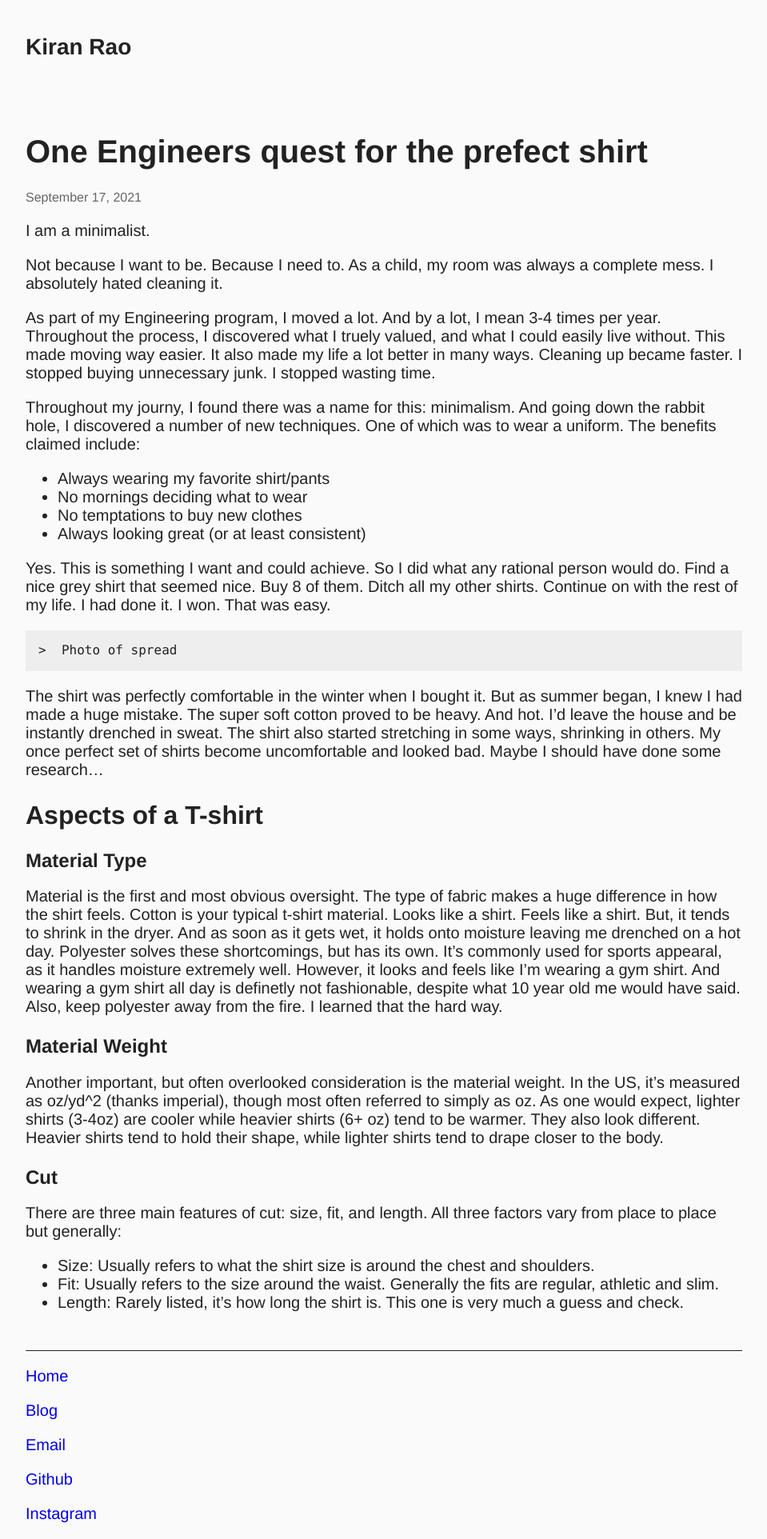
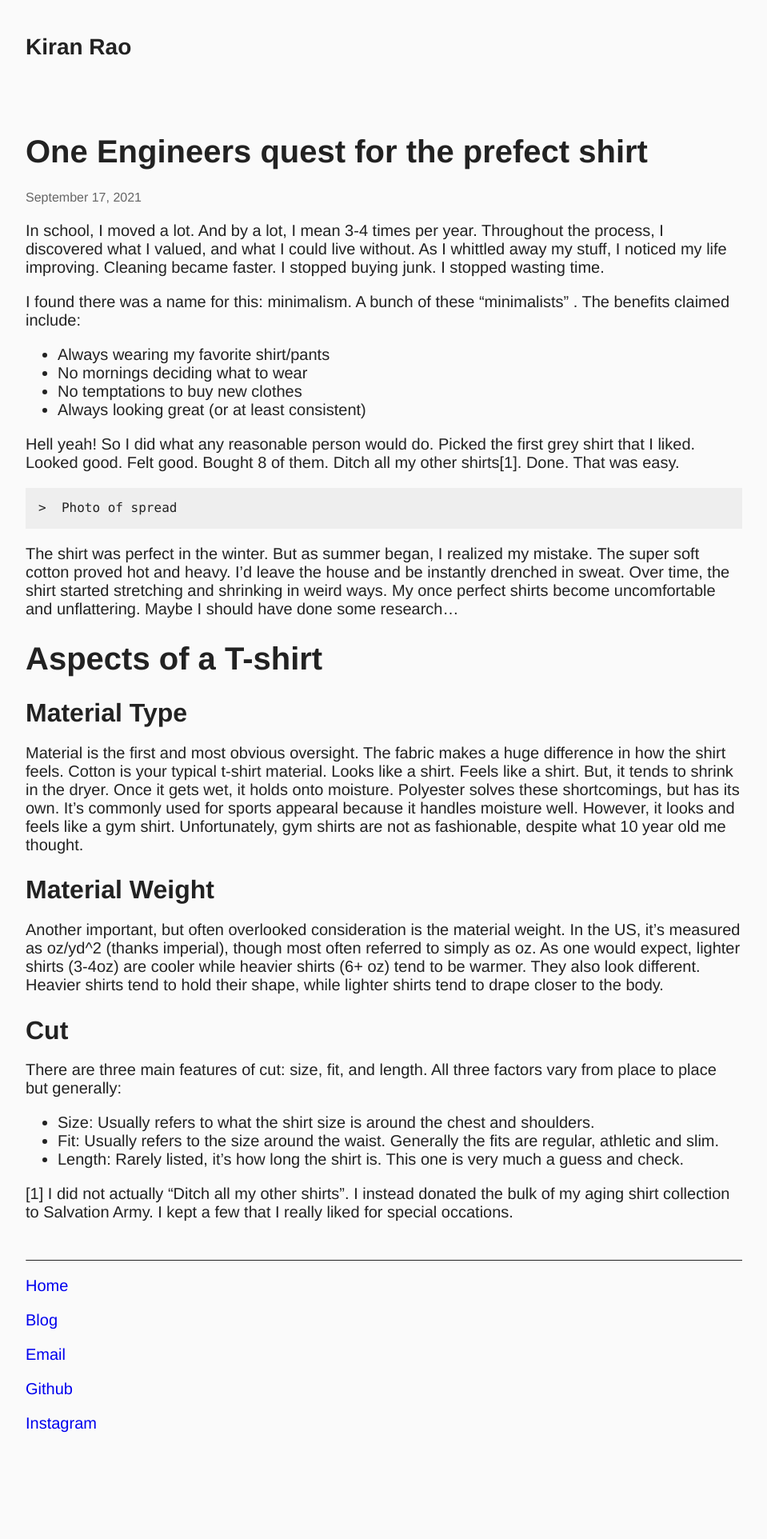
Before and after one commit to Kiran-Rao/kiran-rao.github.io, a Jekyll site: the page built from docs/_posts/2021-09-17-perfect-shirt.md, in a window 1280 px wide. Shown: the whole page at 80% size, without its empty margins (160-1119 px from the left). Built offline with Jekyll 4.4.1, drawn with Linux system fonts in a browser that asks for light colours; after the commit the page ends 1811 px from its top, so only the background shows below that.

Commit message:
First Pass Edit of Perfect Shirt

````diff
--- a/docs/_posts/2021-09-17-perfect-shirt.md
+++ b/docs/_posts/2021-09-17-perfect-shirt.md
@@ -5,37 +5,39 @@ date: 2021-09-17
 author: Kiran Rao
 ---
 
+In school, I moved a lot. And by a lot, I mean 3-4 times per year. Throughout the process, I discovered what I valued, and what I could live without. As I whittled away my stuff, I noticed my life improving. Cleaning became faster. I stopped buying junk. I stopped wasting time.
 
-I am a minimalist.
+I found there was a name for this: minimalism. A bunch of these "minimalists" . The benefits claimed include:
 
-Not because I want to be. Because I need to. As a child, my room was always a complete mess. I absolutely hated cleaning it.
-
-As part of my Engineering program, I moved a lot. And by a lot, I mean 3-4 times per year. Throughout the process, I discovered what I truely valued, and what I could easily live without. This made moving way easier. It also made my life a lot better in many ways. Cleaning up became faster. I stopped buying unnecessary junk. I stopped wasting time.
-
-Throughout my journy, I found there was a name for this: minimalism. And going down the rabbit hole, I discovered a number of new techniques. One of which was to wear a uniform. The benefits claimed include:
 - Always wearing my favorite shirt/pants
 - No mornings deciding what to wear
 - No temptations to buy new clothes
 - Always looking great (or at least consistent)
 
- Yes. This is something I want and could achieve. So I did what any rational person would do. Find a nice grey shirt that seemed nice. Buy 8 of them. Ditch all my other shirts. Continue on with the rest of my life. I had done it. I won. That was easy.
+Hell yeah! So I did what any reasonable person would do. Picked the first grey shirt that I liked. Looked good. Felt good. Bought 8 of them. Ditch all my other shirts[1]. Done. That was easy.
 
 ```
 >  Photo of spread
 ```
 
-The shirt was perfectly comfortable in the winter when I bought it. But as summer began, I knew I had made a huge mistake. The super soft cotton proved to be heavy. And hot. I'd leave the house and be instantly drenched in sweat. The shirt also started stretching in some ways, shrinking in others. My once perfect set of shirts become uncomfortable and looked bad. Maybe I should have done some research...
+The shirt was perfect in the winter. But as summer began, I realized my mistake. The super soft cotton proved hot and heavy. I'd leave the house and be instantly drenched in sweat. Over time, the shirt started stretching and shrinking in weird ways. My once perfect shirts become uncomfortable and unflattering. Maybe I should have done some research...
 
-## Aspects of a T-shirt
+# Aspects of a T-shirt
 
-### Material Type
-Material is the first and most obvious oversight. The type of fabric makes a huge difference in how the shirt feels. Cotton is your typical t-shirt material. Looks like a shirt. Feels like a shirt. But, it tends to shrink in the dryer. And as soon as it gets wet, it holds onto moisture leaving me drenched on a hot day. Polyester solves these shortcomings, but has its own. It's commonly used for sports appearal, as it handles moisture extremely well. However, it looks and feels like I'm wearing a gym shirt. And wearing a gym shirt all day is definetly not fashionable, despite what 10 year old me would have said. Also, keep polyester away from the fire. I learned that the hard way.
+## Material Type
 
-### Material Weight
+Material is the first and most obvious oversight. The fabric makes a huge difference in how the shirt feels. Cotton is your typical t-shirt material. Looks like a shirt. Feels like a shirt. But, it tends to shrink in the dryer. Once it gets wet, it holds onto moisture. Polyester solves these shortcomings, but has its own. It's commonly used for sports appearal because it handles moisture well. However, it looks and feels like a gym shirt. Unfortunately, gym shirts are not as fashionable, despite what 10 year old me thought.
+
+## Material Weight
+
 Another important, but often overlooked consideration is the material weight. In the US, it's measured as oz/yd^2 (thanks imperial), though most often referred to simply as oz. As one would expect, lighter shirts (3-4oz) are cooler while heavier shirts (6+ oz) tend to be warmer. They also look different. Heavier shirts tend to hold their shape, while lighter shirts tend to drape closer to the body.
 
-### Cut
+## Cut
+
 There are three main features of cut: size, fit, and length. All three factors vary from place to place but generally:
+
 - Size: Usually refers to what the shirt size is around the chest and shoulders.
 - Fit: Usually refers to the size around the waist. Generally the fits are regular, athletic and slim.
 - Length: Rarely listed, it's how long the shirt is. This one is very much a guess and check.
+
+[1] I did not actually "Ditch all my other shirts". I instead donated the bulk of my aging shirt collection to Salvation Army. I kept a few that I really liked for special occations.
````
